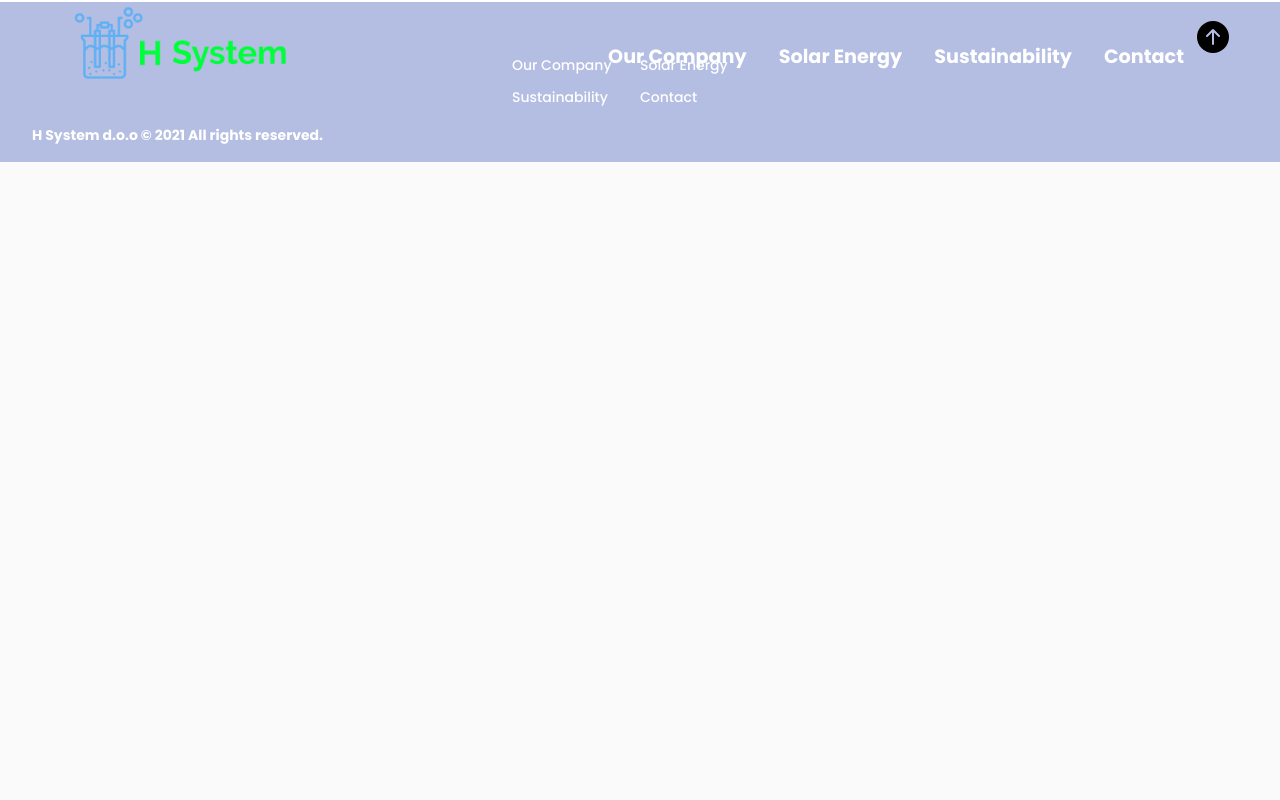
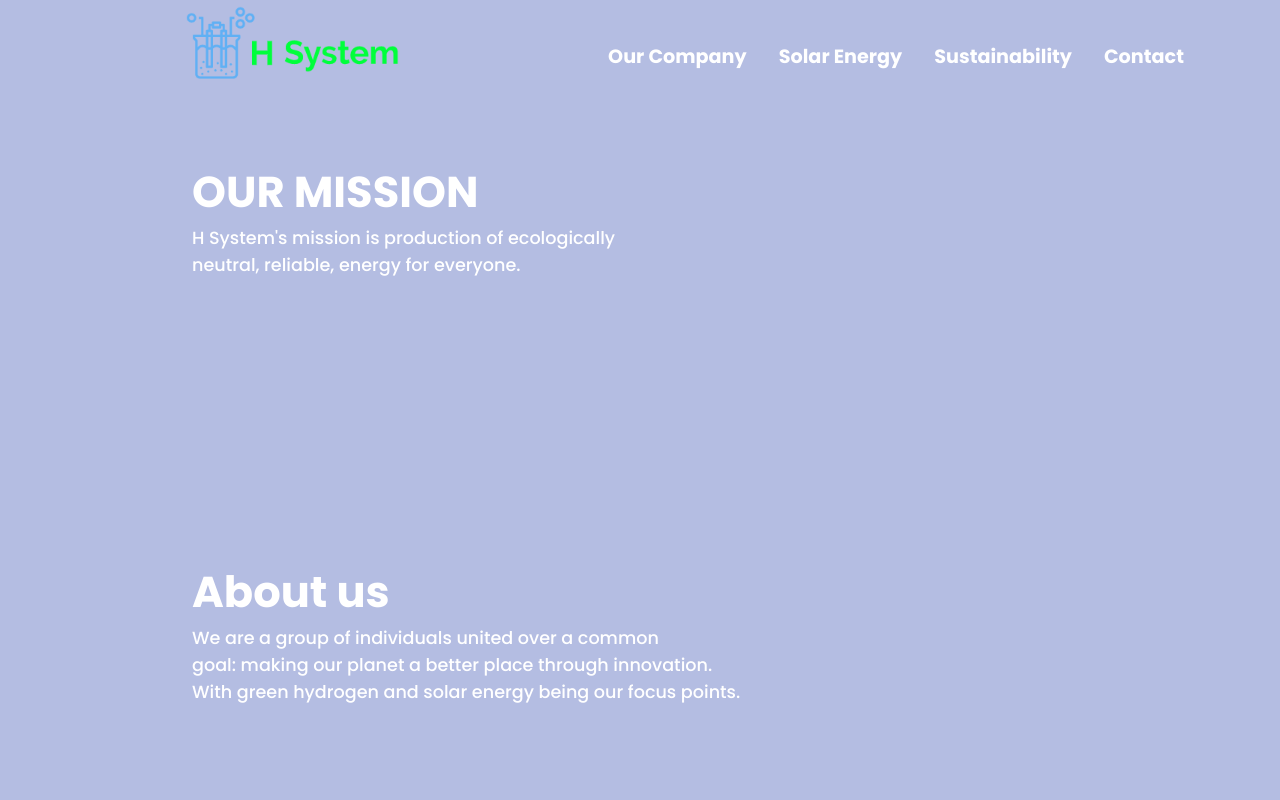
Before and after one commit to Markuss95/hsystem, a React (Create React App) app: page /company in a window 1280 px wide. Shown: the top 800 px of the page. Built offline with nearby package versions, Linux system fonts and the light colour scheme.

Commit message:
our company pc version

```diff
--- a/src/App.tsx
+++ b/src/App.tsx
@@ -4,6 +4,7 @@ import Navbar from "./components/Navbar";
 import Contact from "./pages/Contact";
 import Sustainability from "./pages/Sustainability";
 import LandingPage from "./pages/LandingPage";
+import OurCompany from "./pages/OurCompany";
 
 const App = () => {
   return (
@@ -12,6 +13,7 @@ const App = () => {
       <Routes>
         <Route path="" element={<LandingPage />} />
         <Route path="/contact" element={<Contact />} />
+        <Route path="/company" element={<OurCompany />} />
         <Route path="/sustainability" element={<Sustainability />} />
       </Routes>
       <Footer />
--- a/src/components/Footer.tsx
+++ b/src/components/Footer.tsx
@@ -19,7 +19,9 @@ const Footer = () => {
       <div className="background-img"></div>
       <div className="footer-content-container">
         <div className="footer-content">
-          <p>Our Company</p>
+          <Link to="/company">
+            <p>Our Company</p>
+          </Link>
           <p>Solar Energy</p>
           <Link to="sustainability">
             <p>Sustainability</p>
--- a/src/components/Navbar.tsx
+++ b/src/components/Navbar.tsx
@@ -18,7 +18,9 @@ const Navbar = () => {
         <img className="logo-img" src={logo} alt="H System" />
       </Link>
       <div className="navbar-list">
-        <h3>Our Company</h3>
+        <Link to="/company">
+          <h3>Our Company</h3>
+        </Link>
         <h3>Solar Energy</h3>
         <Link to="/sustainability">
           <h3>Sustainability</h3>
@@ -56,7 +58,7 @@ const Wrapper = styled(motion.div)`
   .logo-img {
     position: relative;
     height: 5.3rem;
-    left: 30%;
+    left: 80%;
   }
   .menu {
     position: relative;
@@ -65,7 +67,7 @@ const Wrapper = styled(motion.div)`
     top: 0.5rem;
     right: 5%;
   }
-  @media (max-width: 1000px) {
+  @media (max-width: 1150px) {
     .logo-img {
       display: none;
     }
@@ -73,7 +75,7 @@ const Wrapper = styled(motion.div)`
       display: none;
     }
   }
-  @media (min-width: 1001px) {
+  @media (min-width: 1151px) {
     .menu {
       display: none;
     }
--- /dev/null
+++ b/src/pages/OurCompany.tsx
@@ -0,0 +1,75 @@
+import styled from "styled-components";
+import { useEffect } from "react";
+import { motion } from "framer-motion";
+
+const variants = {
+  hidden: { opacity: 0 },
+  visible: {
+    opacity: 1,
+    transition: {
+      duration: 1,
+      delay: 0.5,
+    },
+  },
+};
+
+const OurCompany = () => {
+  useEffect(() => {
+    window.scrollTo(0, 0);
+  }, []);
+  return (
+    <Wrapper>
+      <motion.div
+        className="our-mission"
+        variants={variants}
+        initial="hidden"
+        animate="visible"
+      >
+        <h1>OUR MISSION</h1>
+        <p>H System's mission is production of ecologically</p>{" "}
+        <p>neutral, reliable, energy for everyone.</p>
+      </motion.div>
+
+      <motion.div
+        className="about-us"
+        variants={variants}
+        initial="hidden"
+        animate="visible"
+      >
+        <h1>About us</h1>
+        <p>We are a group of individuals united over a common </p>
+        <p> goal: making our planet a better place through innovation.</p>
+        <p>With green hydrogen and solar energy being our focus points.</p>
+      </motion.div>
+      <div></div>
+    </Wrapper>
+  );
+};
+const Wrapper = styled.div`
+  position: relative;
+  height: 100vh;
+  /* display: flex;
+  justify-content: center;
+  align-items: center; */
+  background-color: #b4bde2;
+  h1 {
+    color: white;
+    font-size: 2.7rem;
+  }
+  p {
+    line-height: 1.7rem;
+    color: white;
+    font-size: 1.1rem;
+  }
+  .our-mission {
+    position: absolute;
+    top: 20%;
+    padding-left: 12rem;
+  }
+  .about-us {
+    position: absolute;
+    top: 70%;
+    padding-left: 12rem;
+  }
+`;
+export default OurCompany;
```
Also changed, not shown: src/assets/pexels-pixabay-41953.jpg (added).
